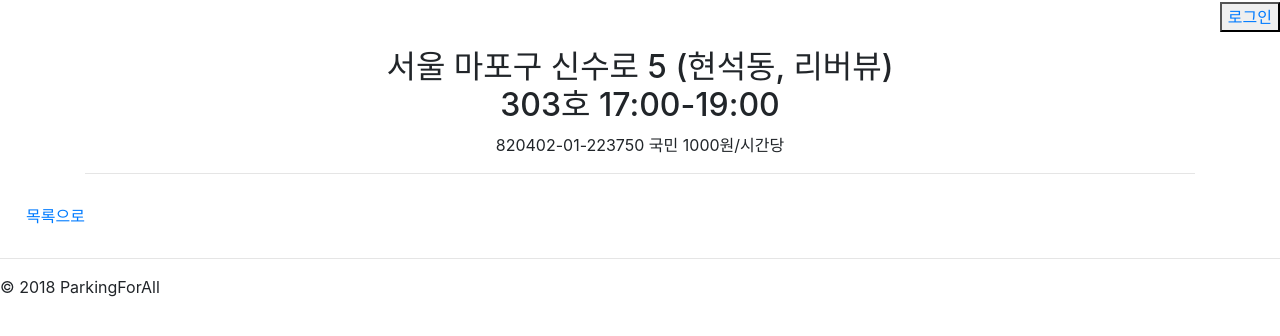
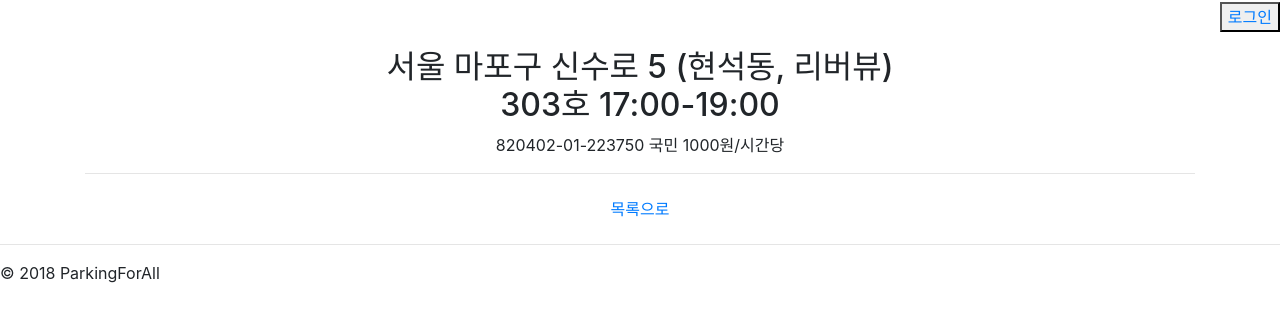
Before and after one commit to LeeJoonkyu/hackathon-sogang-2018-summer, a Django app: page /detail/12/ in a window 1280 px wide. Shown: the part 154-490 px from the top of the page. Run offline with Django 3.2, Linux system fonts and the light colour scheme; data comes from the database, SQL or seed files in the repository; both versions use the stored data as it was after the commit; some libraries are stand-ins or nearby versions.

Commit message:
almost done

```diff
--- a/board/templates/board/post_detail.html
+++ b/board/templates/board/post_detail.html
@@ -12,9 +12,8 @@
       text-align: center;
 
     }
-    .btn{
-      margin-left :auto;
-      margin-right :auto;
+    .options{
+      text-align: center;
     }
 
   </style>
@@ -48,7 +47,7 @@
 
 
   </div>
-  <div class="btn">
+  <div class="options">
     <a href="{% url 'board:post_list' %}" class="waves-effect waves-light btn">목록으로</a>
 	{% if user.is_active %}
 	<a href="{% url 'board:post_update' id=post.id %}" class="waves-effect waves-light btn">수정하기</a>
```
Also changed, not shown: board/templates/board/post_list.html (+8 -2 lines), db.sqlite3.
